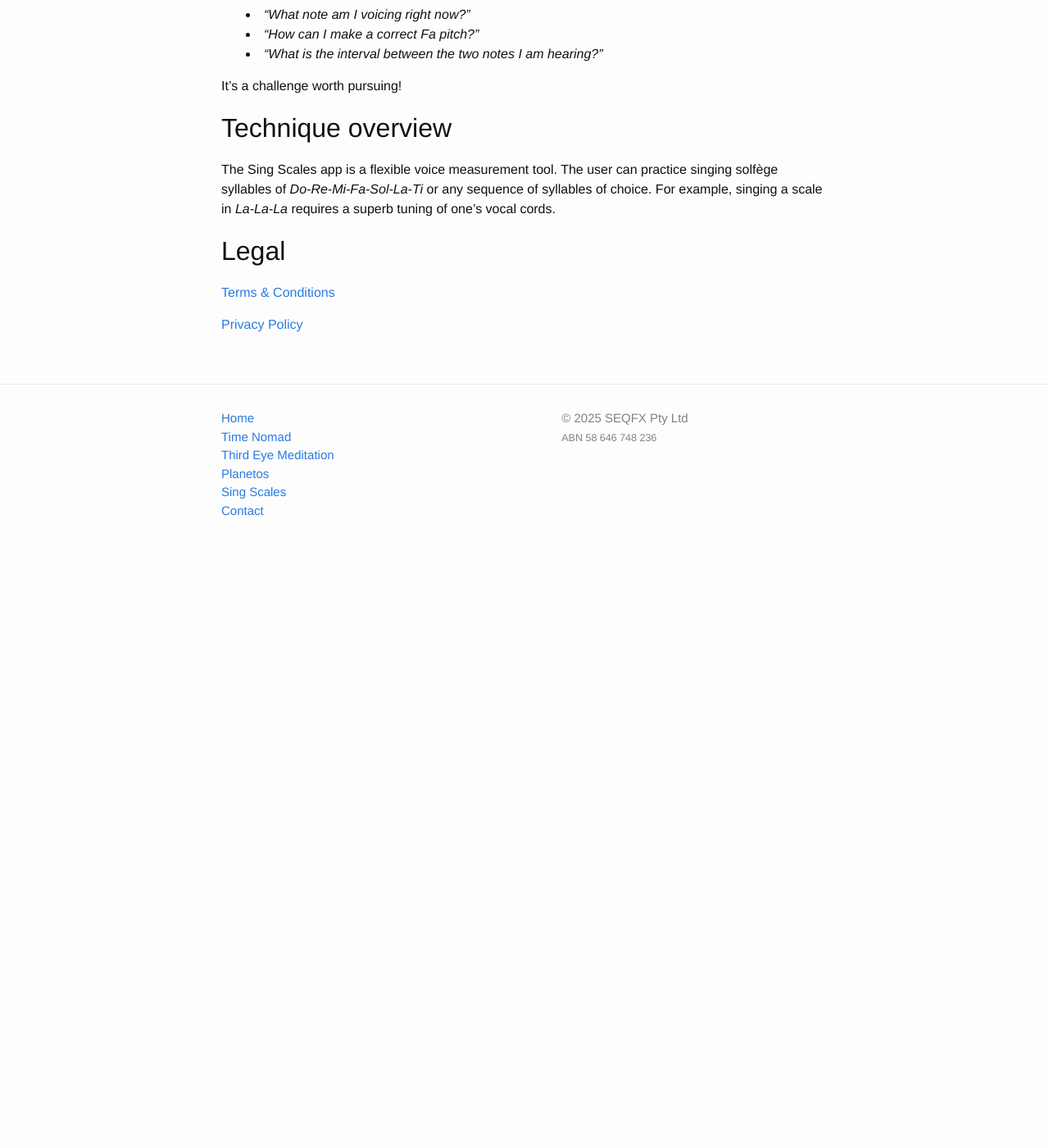
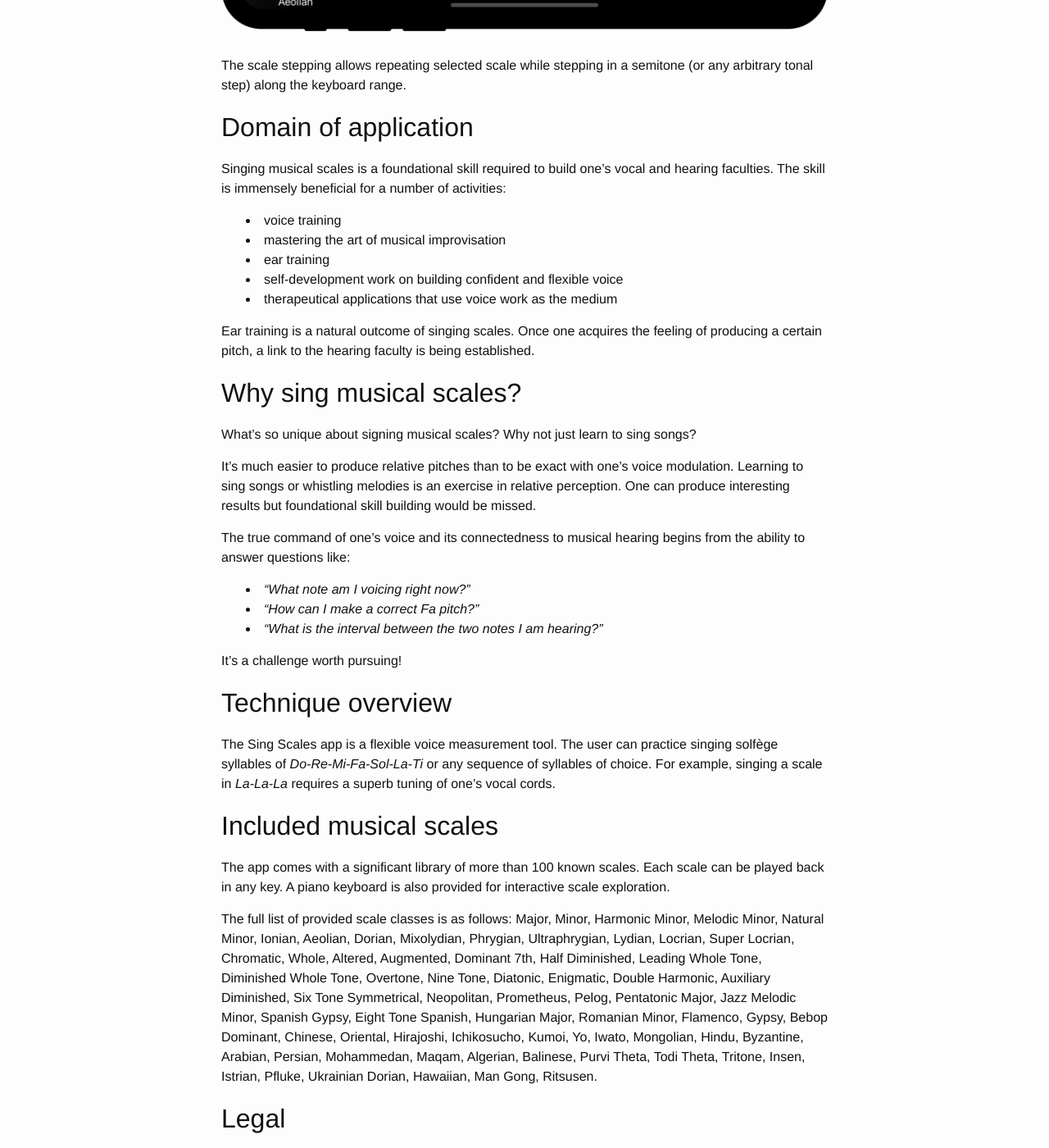
Before and after one commit to seqfx/seqfx.github.io, a Jekyll site: the page built from p02 sing-scales.md, in a window 1280 px wide and 1400 px high, scrolled down 1520 px. Shown: the whole window at 82% size. Built offline with Jekyll 4.4.1, drawn with Linux system fonts in a browser that asks for light colours; before the commit the page ends 2214 px from its top, so only the background shows below that; some of the changed text lies outside the part shown.

Commit message:
sing scales 1.2

```diff
--- a/_config.yml
+++ b/_config.yml
@@ -11,7 +11,7 @@
 # Site settings
 title: Apps
 legal:
-  name: SEQFX Pty Ltd
+  name: seqfx pty ltd
   business_id: ABN 58 646 748 236
 email: hi.seqfx@gmail.com
 description: > # this means to ignore newlines until "baseurl:"
--- a/p03 sing-scales.md
+++ b/p02 sing-scales.md
@@ -8,7 +8,7 @@
 #  - https://timenomad.app
 ---
 
-![Sing Scales app](/images/sing-scales-iphone.png "Sing Scales voice & ear training app")
+![Sing Scales app](/images/sing-scales-iphone-01.png "Sing Scales voice & ear training app")
 
 # Sing Scales
 
@@ -22,10 +22,24 @@
 
 \* Musicians are welcome too, scales are for everyone!
 
+## Library of musical scales
+
+The app comes with an interactive scale library featuring:
+
+* 100+ common scales
+* Scale key selection
+* Tempo setting for scale playback
+* Configurable scale stepping pattern
+
+![Sing Scales app interactive musical scale library](/images/sing-scales-iphone-02.png "Sing Scales app interactive musical scale library")
+
+The scale stepping allows repeating selected scale while stepping in a semitone (or any arbitrary tonal step) along the keyboard range.
+
 ## Domain of application
 
 Singing musical scales is a foundational skill required to build one’s vocal and hearing faculties. The skill is immensely beneficial for a number of activities:
 
+- voice training
 - mastering the art of musical improvisation
 - ear training
 - self-development work on building confident and flexible voice
@@ -51,6 +65,12 @@
 
 The Sing Scales app is a flexible voice measurement tool. The user can practice singing solfège syllables of _Do-Re-Mi-Fa-Sol-La-Ti_ or any sequence of syllables of choice. For example, singing a scale in _La-La-La_ requires a superb tuning of one’s vocal cords.
 
+## Included musical scales
+
+The app comes with a significant library of more than 100 known scales. Each scale can be played back in any key. A piano keyboard is also provided for interactive scale exploration.
+
+The full list of provided scale classes is as follows: Major, Minor, Harmonic Minor, Melodic Minor, Natural Minor, Ionian, Aeolian, Dorian, Mixolydian, Phrygian, Ultraphrygian, Lydian, Locrian, Super Locrian, Chromatic, Whole, Altered, Augmented, Dominant 7th, Half Diminished, Leading Whole Tone, Diminished Whole Tone, Overtone, Nine Tone, Diatonic, Enigmatic, Double Harmonic, Auxiliary Diminished, Six Tone Symmetrical, Neopolitan, Prometheus, Pelog, Pentatonic Major, Jazz Melodic Minor, Spanish Gypsy, Eight Tone Spanish, Hungarian Major, Romanian Minor, Flamenco, Gypsy, Bebop Dominant, Chinese, Oriental, Hirajoshi, Ichikosucho, Kumoi, Yo, Iwato, Mongolian, Hindu, Byzantine, Arabian, Persian, Mohammedan, Maqam, Algerian, Balinese, Purvi Theta, Todi Theta, Tritone, Insen, Istrian, Pfluke, Ukrainian Dorian, Hawaiian, Man Gong, Ritsusen.
+
 ## Legal
 
 [Terms & Conditions](/sing-scales-voice-training/tos)
```
Also changed, not shown: index.md (+4 -4 lines), p02 mind-switch.md (deleted, +0 -33 lines), p02 project.md (deleted, +0 -76 lines), prod-mind-switch-privacy.md (deleted, +0 -70 lines), prod-mind-switch-tos.md (deleted, +0 -35 lines), images/sing-scales-iphone-01.png (renamed from images/sing-scales-iphone.png), images/sing-scales-iphone-02.png (added), p03 3em.md (renamed from p02 3em.md), p04 planetos.md (renamed from p03 planetos.md), 1 other file.
